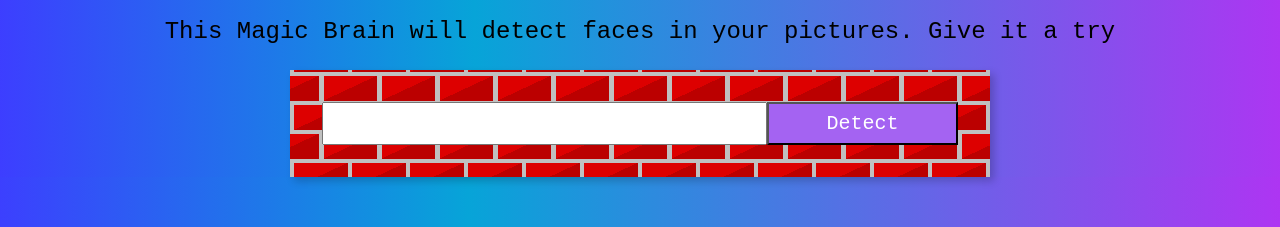
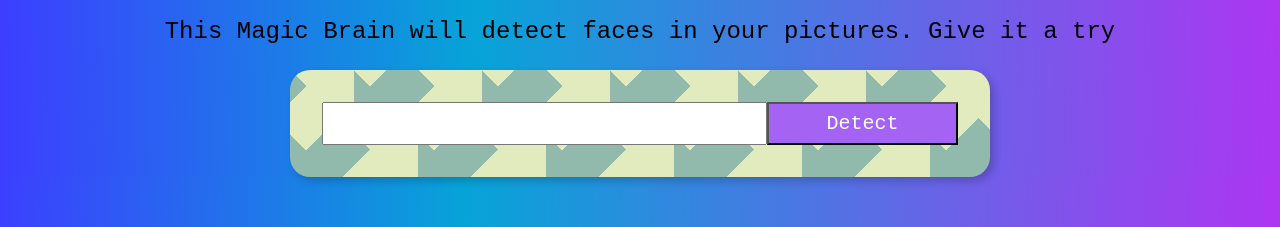
Before and after one commit to FordPipatkittikul/Identifyme, a React (Create React App) app: page / in a window 1280 px wide. Shown: the part 378-605 px from the top of the page. Built offline with nearby package versions, Linux system fonts and the light colour scheme.

Commit message:
create ImageLinkForm component

```diff
--- a/src/components/ImageLinkForm/ImageLinkForm.css
+++ b/src/components/ImageLinkForm/ImageLinkForm.css
@@ -1,10 +1,13 @@
 .form {
     width: 700px;
     background-color: silver;
-    background-image: linear-gradient(335deg, #b00 23px, transparent 23px),
-    linear-gradient(155deg, #d00 23px, transparent 23px),
-    linear-gradient(335deg, #b00 23px, transparent 23px),
-    linear-gradient(155deg, #d00 23px, transparent 23px);
-    background-size: 58px 58px;
-    background-position: 0px 2px, 4px 35px, 29px 31px, 34px 6px;
+    border-radius: 20px;
+    /* credit: https://projects.verou.me/css3patterns/ */
+    background:
+    linear-gradient(45deg, #92baac 45px, transparent 45px)64px 64px,
+    linear-gradient(45deg, #92baac 45px, transparent 45px,transparent 91px, #e1ebbd 91px, #e1ebbd 135px, transparent 135px),
+    linear-gradient(-45deg, #92baac 23px, transparent 23px, transparent 68px,#92baac 68px,#92baac 113px,transparent 113px,transparent 158px,#92baac 158px);
+    background-color:#e1ebbd;
+    background-size: 128px 128px;
+    /* credit: https://projects.verou.me/css3patterns/ */
 }
--- a/src/components/ImageLinkForm/ImageLinkForm.js
+++ b/src/components/ImageLinkForm/ImageLinkForm.js
@@ -1,6 +1,6 @@
 import "./ImageLinkForm.css"
 
-const ImageLinkForm = () => {
+const ImageLinkForm = ({onInputChange,onButtonSubmit}) => {
     return(
         <div>
             <p className="f3">
@@ -8,8 +8,17 @@ const ImageLinkForm = () => {
             </p>
             <div className="center">
                 <div className="form center pa4 br-3 shadow-5">
-                    <input className="f4 pa2 w-70 center"type="text"/>
-                    <button className="w-30 grow f4 link ph3 pv2 dib white bg-light-purple">Detect</button>
+                    <input
+                    className="f4 pa2 w-70 center"
+                    type="text"
+                    onChange={onInputChange}
+                    />
+                    <button
+                    className="w-30 grow f4 link ph3 pv2 dib white bg-light-purple"
+                    onClick={onButtonSubmit}
+                    >
+                        Detect
+                    </button>
                 </div>
             </div>
         </div>
```
